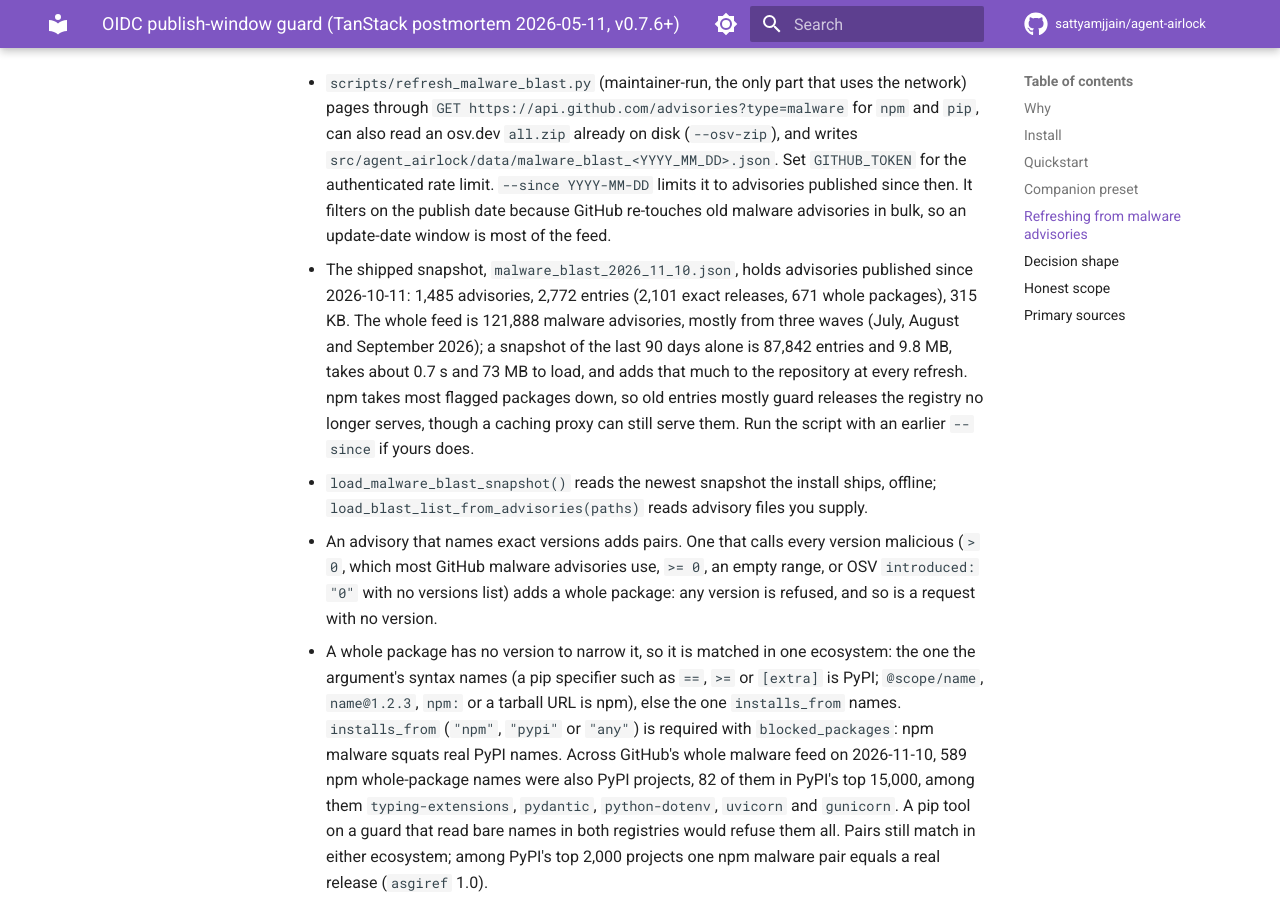
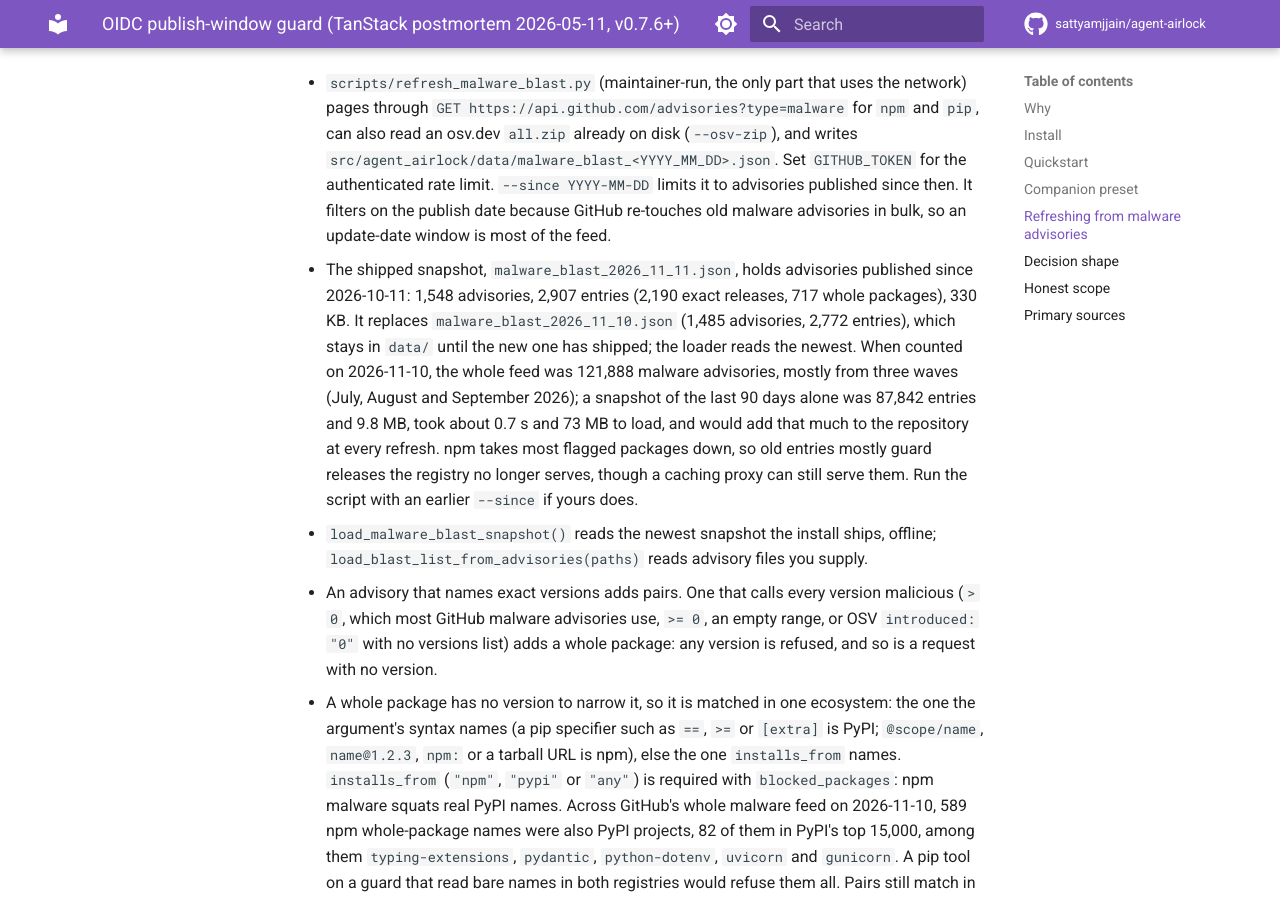
Before and after one commit to sattyamjjain/agent-airlock, an MkDocs documentation site: the page built from docs/policies/npm-oidc-publish-window-guard.md, in a window 1280 px wide and 900 px high, scrolled down 2052 px. Built offline with MkDocs 1.6.1 and Material for MkDocs 9.7.7, drawn with Linux system fonts in a browser that asks for light colours; comment, search, counter and statistics services are not loaded.

Commit message:
chore(data): refresh the malware blast snapshot to 2026-11-11 (#467)
scripts/refresh_malware_blast.py --since 2026-10-11, the same window as
malware_blast_2026_11_10.json, so the new file is a superset: 1,548
advisories (was 1,485), 2,907 entries (was 2,772), 135 added (133 npm,
2 PyPI), none removed. It carries GHSA-qwfq-cw9x-55x4
(@lemili9804/mcp-weather-server 1.0.3 and 1.0.6), published after the
last snapshot was taken.

Source: GET https://api.github.com/advisories?type=malware&ecosystem=npm
and &ecosystem=pip, every page, retrieved 2026-11-11T11:25:41Z.

The 2026-11-10 file stays until this one ships; load_malware_blast_snapshot
reads the newest by name.

Co-authored-by: Claude Opus 5.5 <noreply@anthropic.com>

```diff
--- a/docs/policies/npm-oidc-publish-window-guard.md
+++ b/docs/policies/npm-oidc-publish-window-guard.md
@@ -97,12 +97,14 @@ someone edited a JSON file.
   authenticated rate limit. `--since YYYY-MM-DD` limits it to advisories published since
   then. It filters on the publish date because GitHub re-touches old malware advisories in
   bulk, so an update-date window is most of the feed.
-- The shipped snapshot, `malware_blast_2026_11_10.json`, holds advisories published since
-  2026-10-11: 1,485 advisories, 2,772 entries (2,101 exact releases, 671 whole packages),
-  315 KB. The whole feed is 121,888 malware advisories, mostly from three waves (July,
-  August and September 2026); a snapshot of the last 90 days alone is 87,842 entries and
-  9.8 MB, takes about 0.7 s and 73 MB to load, and adds that much to the repository at every
-  refresh. npm takes most flagged packages down, so old entries mostly guard releases the
+- The shipped snapshot, `malware_blast_2026_11_11.json`, holds advisories published since
+  2026-10-11: 1,548 advisories, 2,907 entries (2,190 exact releases, 717 whole packages),
+  330 KB. It replaces `malware_blast_2026_11_10.json` (1,485 advisories, 2,772 entries),
+  which stays in `data/` until the new one has shipped; the loader reads the newest. When
+  counted on 2026-11-10, the whole feed was 121,888 malware advisories, mostly from three
+  waves (July, August and September 2026); a snapshot of the last 90 days alone was 87,842
+  entries and 9.8 MB, took about 0.7 s and 73 MB to load, and would add that much to the
+  repository at every refresh. npm takes most flagged packages down, so old entries mostly guard releases the
   registry no longer serves, though a caching proxy can still serve them. Run the script with
   an earlier `--since` if yours does.
 - `load_malware_blast_snapshot()` reads the newest snapshot the install ships, offline;
```
Also changed, not shown: 2 other files.
